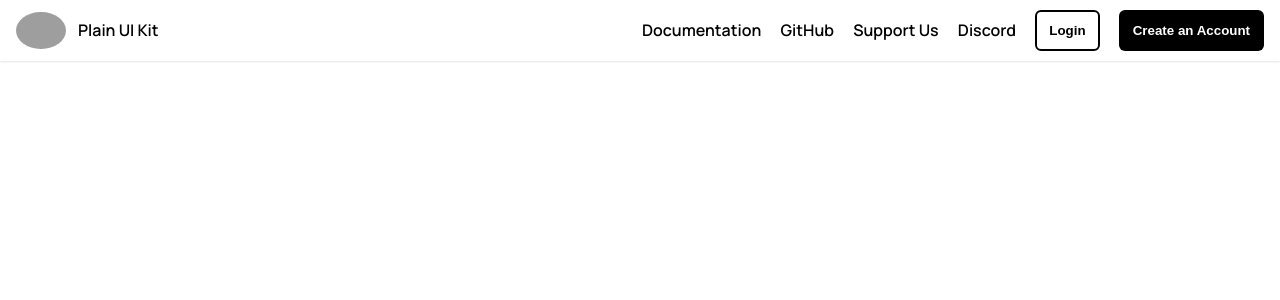
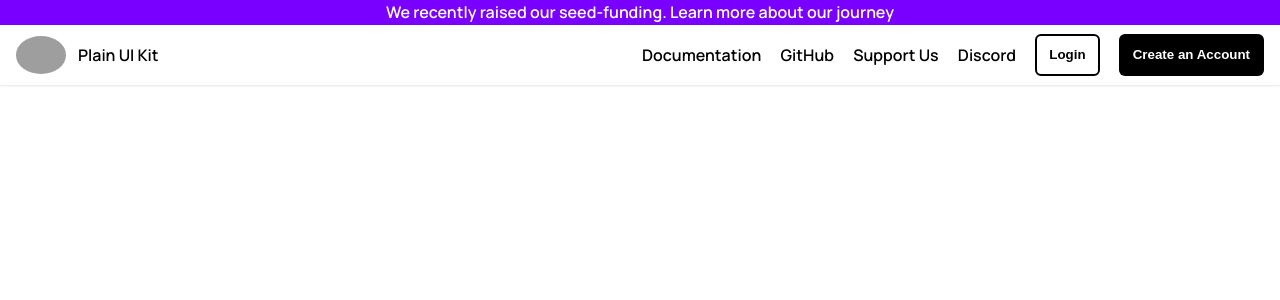
Before and after one commit to ayushsoni1010/plain-ui-kit, a React (Create React App) app: page / in a window 1280 px wide. Shown: the top 300 px of the page. Built offline with nearby package versions, Linux system fonts and the light colour scheme; grey boxes are pictures that could not be loaded.

Commit message:
feat: (#3) announcement-bar rendering component added

```diff
--- a/src/App.js
+++ b/src/App.js
@@ -21,9 +21,9 @@ const headerConfig = {
     textColor: 'black'
   },
   announcementBar: {
-    announcementText: 'We recently raised our seed-funding. Learn more about our journey',
+    announcementText: `We recently raised our seed-funding. Learn more about our journey`,
     textColor: 'white',
-    backgroundColor: 'blue'
+    backgroundColor: '#7900FF'
   }
 }
 
--- a/src/components/Header/index.js
+++ b/src/components/Header/index.js
@@ -15,11 +15,28 @@ export default function Header({headerConfiguration}) {
         shadow: (headerConfiguration.themeConfig.shadow ? 'header-shadow' : 'NO_SHADOW'),
         textColor: headerConfiguration.themeConfig.textColor
     };
+    let announcementBarConfiguration = {
+        text: headerConfiguration.announcementBar.announcementText,
+        textColor: headerConfiguration.announcementBar.textColor,
+        backgroundColor: headerConfiguration.announcementBar.backgroundColor
+    };
     const [headerOptionsRef] = useState(headerConfiguration.options);
     console.log(logoData);
     console.log(styleConfiguration);
     return (
         <div className="header-container">
+            <div className="announcement-bar-wrapper"
+                style={{
+                    color: announcementBarConfiguration.textColor,
+                    backgroundColor: announcementBarConfiguration.backgroundColor,
+                    fontWeight: '600',
+                    textAlign: 'center',
+                    paddingTop: '2px',
+                    paddingBottom: '2px'
+                }}
+            >
+                {announcementBarConfiguration.text}
+            </div>
             <div className="header-content-wrapper"
                 style={{
                     color: styleConfiguration.textColor,
```
